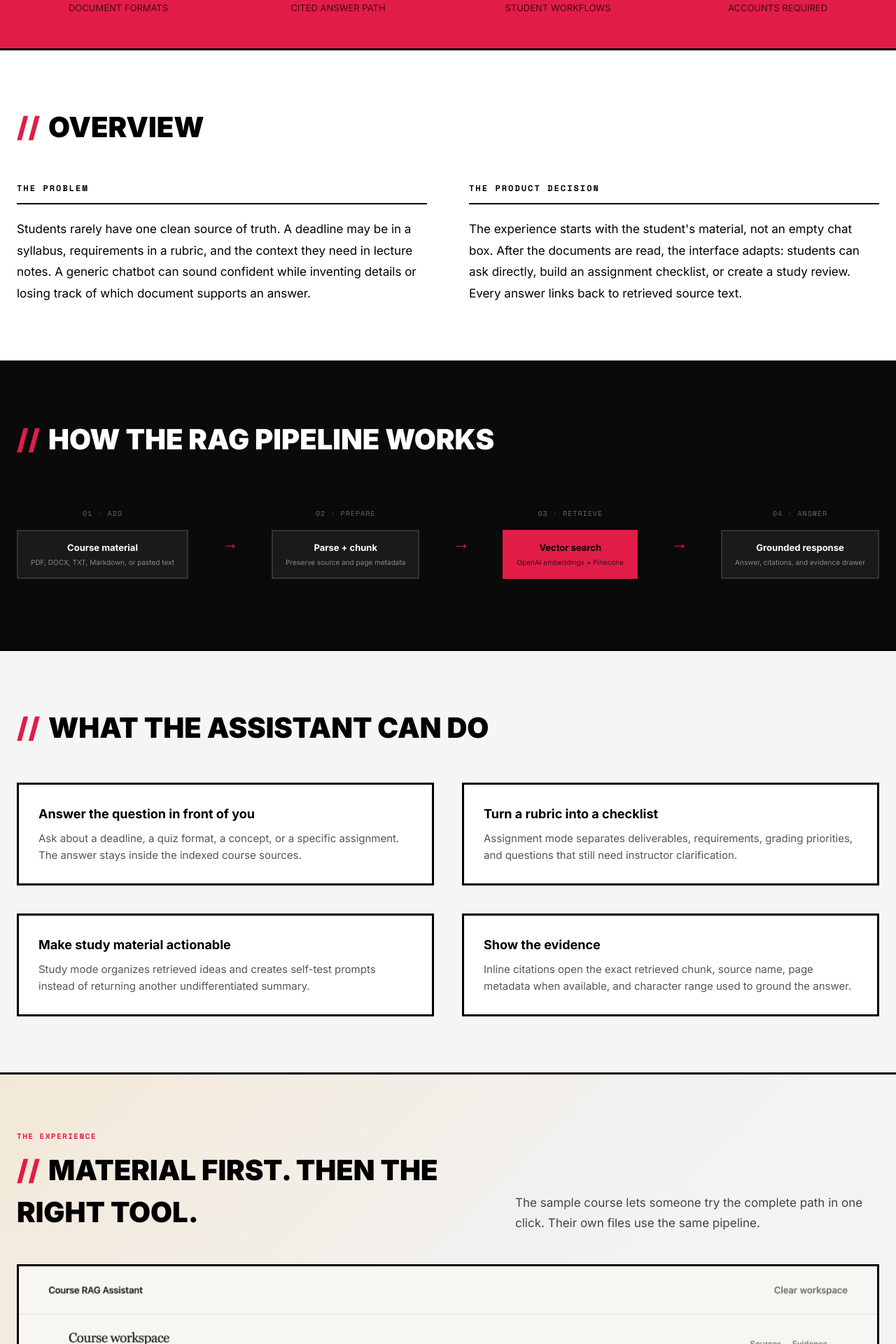
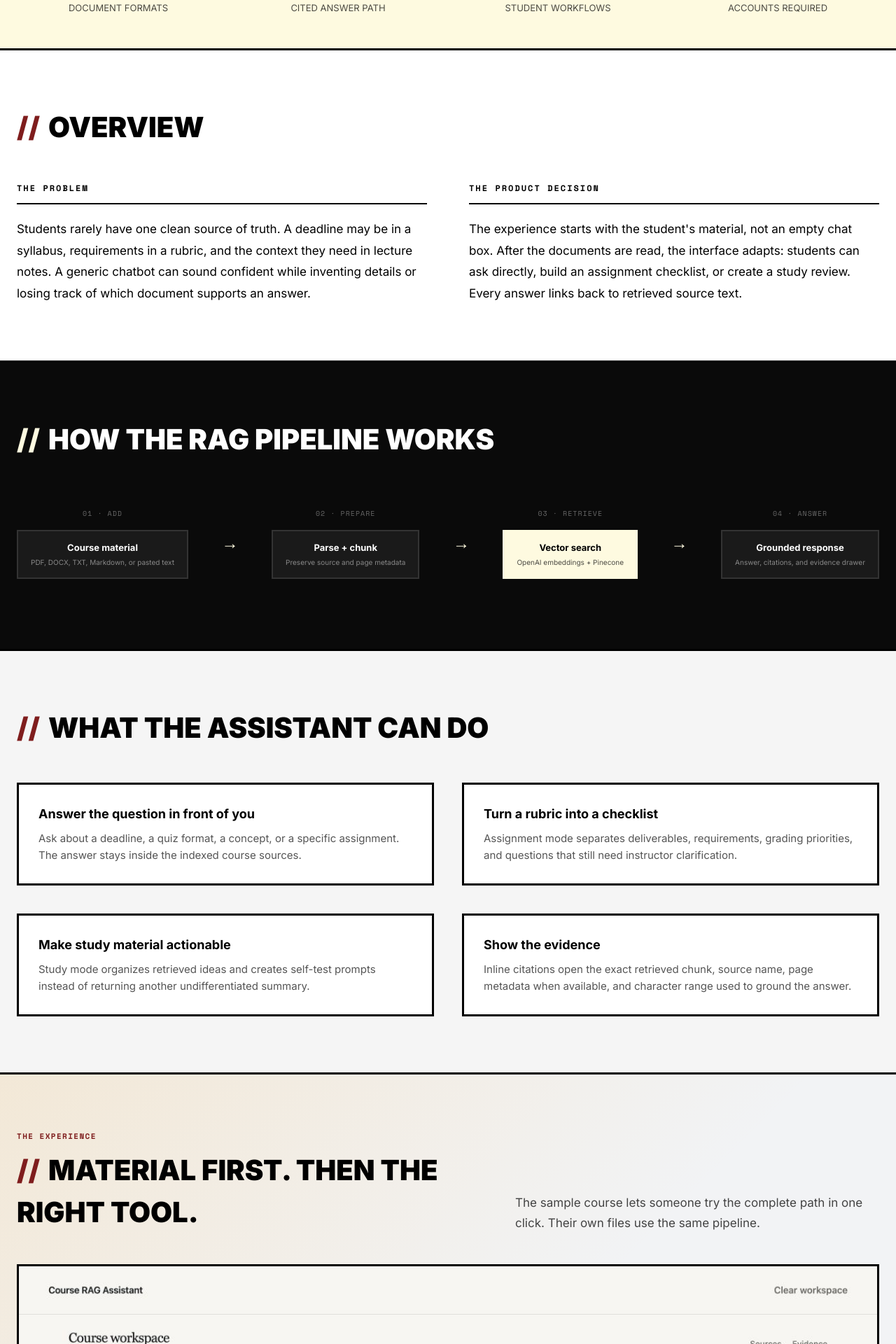
Before and after one commit to mokeyzz1/my-website, a Next.js app: page /work/course-rag-assistant in a window 1280 px wide. Shown: the part 880-2800 px from the top of the page at 70% size. Built offline with nearby package versions, Linux system fonts and the light colour scheme.

Commit message:
Use cream palette for Course RAG

```diff
--- a/app/work/ProjectNavigation.js
+++ b/app/work/ProjectNavigation.js
@@ -1,7 +1,7 @@
 import Link from "next/link";
 
 const projects = [
-  { slug: "course-rag-assistant", title: "Course RAG Assistant", accent: "#e11d48" },
+  { slug: "course-rag-assistant", title: "Course RAG Assistant", accent: "#fefae0" },
   { slug: "athletedesk", title: "AthleteDesk", accent: "#f59e0b" },
   { slug: "trackhub", title: "TrackHub", accent: "#00d4ff" },
   { slug: "saas-ab-test-onboarding", title: "B2B SaaS Onboarding Experiment", accent: "#10b981" },
--- a/app/work/course-rag-assistant/page.js
+++ b/app/work/course-rag-assistant/page.js
@@ -1,7 +1,8 @@
 import Link from "next/link";
 import ProjectNavigation from "../ProjectNavigation";
 
-const accent = "#e11d48";
+const accent = "#fefae0";
+const accentInk = "#7f1d1d";
 
 export default function CourseRagCaseStudy() {
   return (
@@ -86,7 +87,7 @@ export default function CourseRagCaseStudy() {
 
         <section className="cs-section">
           <div className="container">
-            <h2 className="cs-section-title" style={{ '--title-color': accent }}>Overview</h2>
+            <h2 className="cs-section-title" style={{ '--title-color': accentInk }}>Overview</h2>
             <div className="cs-problem-solution">
               <div className="cs-block">
                 <h3>The Problem</h3>
@@ -145,21 +146,21 @@ export default function CourseRagCaseStudy() {
 
         <section className="cs-section" style={{ background: '#f5f5f5' }}>
           <div className="container">
-            <h2 className="cs-section-title" style={{ '--title-color': accent }}>What the assistant can do</h2>
+            <h2 className="cs-section-title" style={{ '--title-color': accentInk }}>What the assistant can do</h2>
             <div className="cs-features">
-              <div className="cs-feature" style={{ '--hover-color': accent }}>
+              <div className="cs-feature" style={{ '--hover-color': accentInk }}>
                 <h3>Answer the question in front of you</h3>
                 <p>Ask about a deadline, a quiz format, a concept, or a specific assignment. The answer stays inside the indexed course sources.</p>
               </div>
-              <div className="cs-feature" style={{ '--hover-color': accent }}>
+              <div className="cs-feature" style={{ '--hover-color': accentInk }}>
                 <h3>Turn a rubric into a checklist</h3>
                 <p>Assignment mode separates deliverables, requirements, grading priorities, and questions that still need instructor clarification.</p>
               </div>
-              <div className="cs-feature" style={{ '--hover-color': accent }}>
+              <div className="cs-feature" style={{ '--hover-color': accentInk }}>
                 <h3>Make study material actionable</h3>
                 <p>Study mode organizes retrieved ideas and creates self-test prompts instead of returning another undifferentiated summary.</p>
               </div>
-              <div className="cs-feature" style={{ '--hover-color': accent }}>
+              <div className="cs-feature" style={{ '--hover-color': accentInk }}>
                 <h3>Show the evidence</h3>
                 <p>Inline citations open the exact retrieved chunk, source name, page metadata when available, and character range used to ground the answer.</p>
               </div>
@@ -171,8 +172,8 @@ export default function CourseRagCaseStudy() {
           <div className="container">
             <div className="cs-showcase-heading">
               <div>
-                <span className="experiment-eyebrow" style={{ color: accent }}>The experience</span>
-                <h2 className="cs-section-title" style={{ '--title-color': accent }}>Material first. Then the right tool.</h2>
+                <span className="experiment-eyebrow" style={{ color: accentInk }}>The experience</span>
+                <h2 className="cs-section-title" style={{ '--title-color': accentInk }}>Material first. Then the right tool.</h2>
               </div>
               <p>The sample course lets someone try the complete path in one click. Their own files use the same pipeline.</p>
             </div>
@@ -195,7 +196,7 @@ export default function CourseRagCaseStudy() {
 
         <section className="cs-section">
           <div className="container">
-            <h2 className="cs-section-title" style={{ '--title-color': accent }}>What I learned</h2>
+            <h2 className="cs-section-title" style={{ '--title-color': accentInk }}>What I learned</h2>
             <p style={{ fontSize: '17px', lineHeight: 1.7, maxWidth: '760px', marginBottom: '32px' }}>
               The hard part was not connecting a language model to a vector database. It was deciding when the assistant should act, what it should refuse to invent, and how a student can verify the answer without leaving the flow. The result is a small RAG product with a clear boundary: the student brings the source, retrieval finds the relevant context, and the interface makes the evidence visible.
             </p>
```
